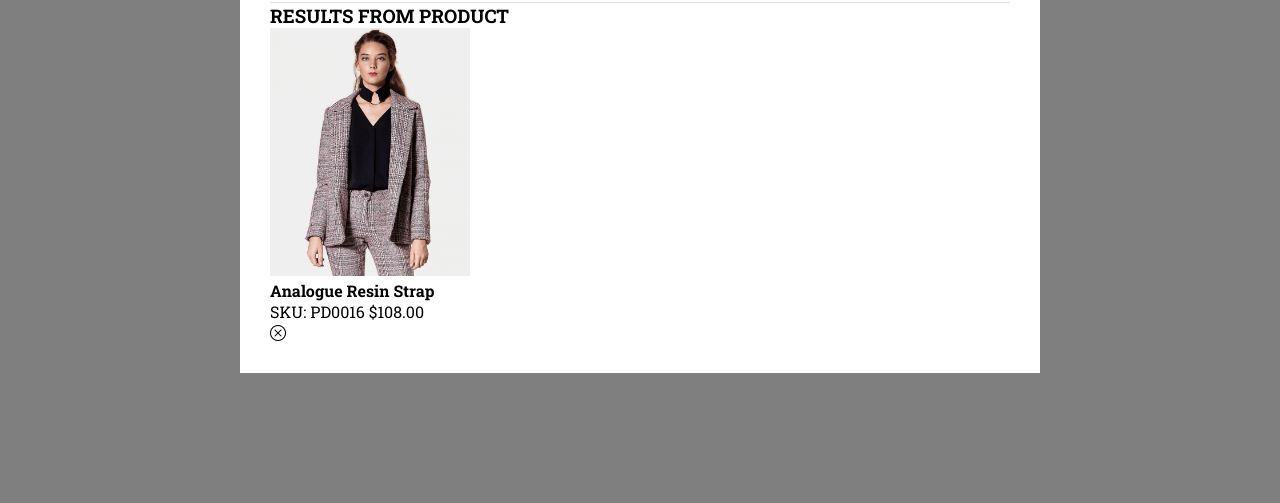
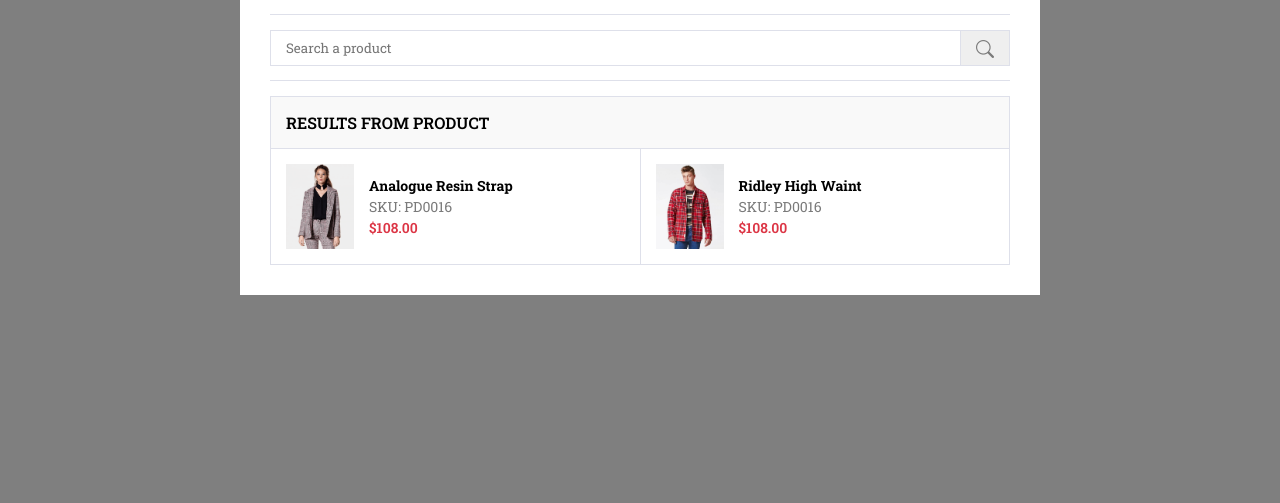
Before and after one commit to Semnuraa/e-commerce, a plain HTML site: page index.html in a window 1280 px wide. Shown: the part 297-800 px from the top of the page. Drawn offline with nearby package versions, Linux system fonts and the light colour scheme.

Commit message:
modified

```diff
--- a/index.html
+++ b/index.html
@@ -216,8 +216,7 @@
     </header>
     <!--! header end -->
 
-    <!-- modal search start-->
-
+       <!--! modal search start  -->
        <div class="modal-search">
         <div class="modal-wrapper">
           <h3 class="modal-title">Search for products</h3>
@@ -238,30 +237,25 @@
                 <div class="search-info">
                   <h4>Analogue Resin Strap</h4>
                   <span class="search-sku">SKU: PD0016</span>
-                <span class="search-rice">$108.00</span>
-
+                  <span class="search-price">$108.00</span>
+                </div>
+              </a>
+              <a href="#" class="result-item">
+                <img src="img/products/product2/1.png" class="search-thumb" alt="">
+                <div class="search-info">
+                  <h4>Ridley High Waint</h4>
+                  <span class="search-sku">SKU: PD0016</span>
+                  <span class="search-price">$108.00</span>
                 </div>
               </a>
             </div>
           </div>
-<i class="bi bi-x-circle" ></i>
+          <i class="bi bi-x-circle"></i>
         </div>
-
       </div>
+    <!--! modal search end  -->
 
 
 
-
-
-
-
-
-
-
-
-
-
-
-     <!-- modal search end-->
   </body>
 </html>
--- a/style.css
+++ b/style.css
@@ -331,9 +331,6 @@ header .menu-dropdown-content a:hover {
   position: fixed;
   padding: 30px;
 }
-.modal-wrapper img {
-  max-width: 200px;
-}
 
 .modal-search .modal-title {
   font-size: 30px;
@@ -382,7 +379,63 @@ header .menu-dropdown-content a:hover {
 }
 
 .modal-search .search-results {
-  margin-top: 15px;
+  margin-top: 30px;
+}
+.modal-search .search-heading {
+  padding: 15px;
+  background-color: #f9f9f9;
+  border: 1px solid #dee0ea;
+}
+
+.modal-search .search-heading h3 {
+  font-size: 16px;
+  font-weight: 600;
+}
+.modal-search .results {
+  display: grid;
+  grid-template-columns: 1fr 1fr;
+  border-left: 1px solid #dee0ea;
+}
+.modal-search .result-item {
+  display: flex;
+  column-gap: 15px;
+  align-items: center;
+  padding: 15px;
+  border-bottom: 1px solid #dee0ea;
+  border-right: 1px solid #dee0ea;
+  transition: background-color .2s ease ;
+}
+.modal-search .result-item:hover {
+  background-color: #f9f9f9;
+}
+
+.modal-search .search-thumb {
+  max-width: 68px;
+  width: 100%;
+}
+
+.modal-search .search-info {
+  font-size: 14px;
+  display: flex;
+  flex-direction: column;
+}
+
+.modal-search .search-sku {
+  color: #7a7a7a;
+  margin: 2px 0;
+}
+
+.modal-search .search-price {
+  font-weight: 600;
+  color: #dc3545;
+}
+
+.modal-search .bi-x-circle {
+  position: absolute;
+  top: 5px;
+  right: 10px;
+  font-size: 20px;
+  cursor: pointer;
 }
 
 /*modal search end */
```
Lines whose indentation alone changed are shown as unchanged.
